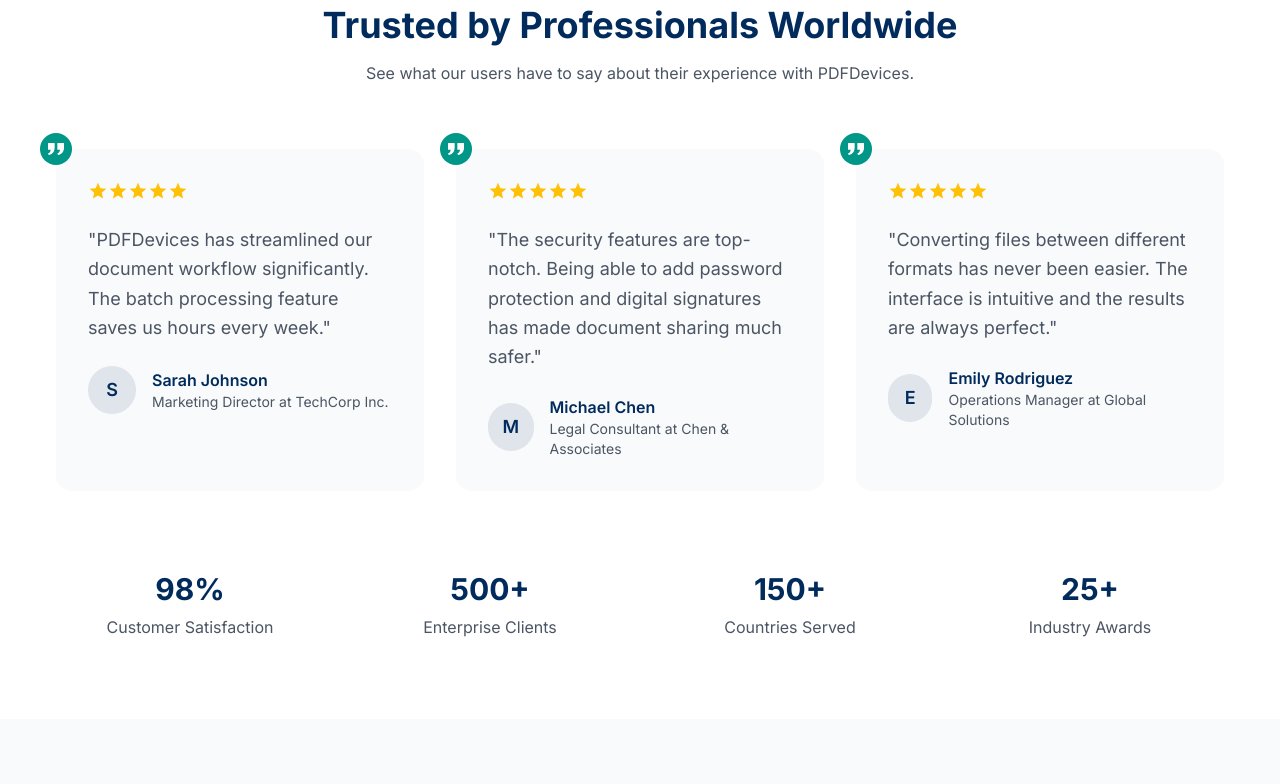
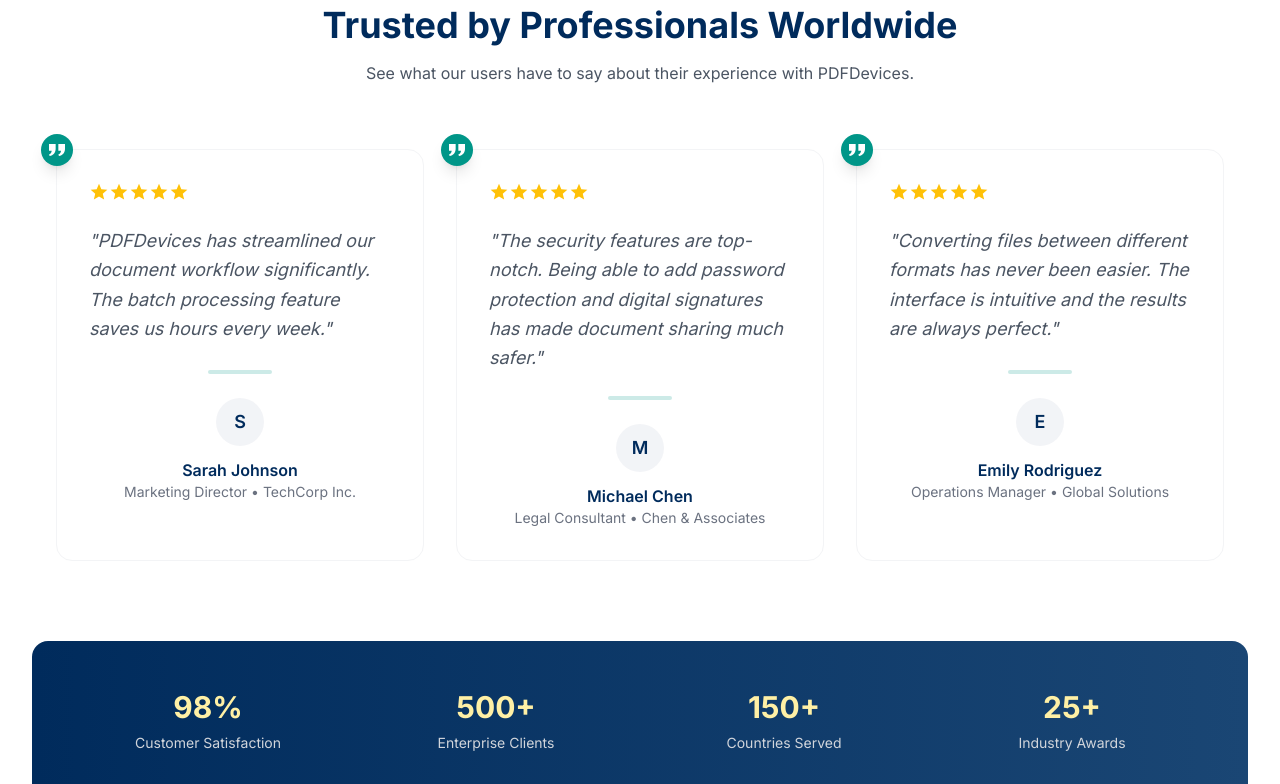
Before and after one commit to HammadAliRavian/pdf-devices-mockup1, a Next.js app: page / in a window 1280 px wide. Shown: the part 4300-5084 px from the top of the page. Built offline with nearby package versions, Linux system fonts and the light colour scheme.

Commit message:
Make Testimonials Section more professional

```diff
--- a/app/page.js
+++ b/app/page.js
@@ -717,7 +717,6 @@
                 name: "Sarah Johnson",
                 role: "Marketing Director",
                 company: "TechCorp Inc.",
-                image: "/testimonials/sarah.jpg", // Add actual image path
                 content:
                   "PDFDevices has streamlined our document workflow significantly. The batch processing feature saves us hours every week.",
                 rating: 5,
@@ -726,7 +725,6 @@
                 name: "Michael Chen",
                 role: "Legal Consultant",
                 company: "Chen & Associates",
-                image: "/testimonials/michael.jpg", // Add actual image path
                 content:
                   "The security features are top-notch. Being able to add password protection and digital signatures has made document sharing much safer.",
                 rating: 5,
@@ -735,7 +733,6 @@
                 name: "Emily Rodriguez",
                 role: "Operations Manager",
                 company: "Global Solutions",
-                image: "/testimonials/emily.jpg", // Add actual image path
                 content:
                   "Converting files between different formats has never been easier. The interface is intuitive and the results are always perfect.",
                 rating: 5,
@@ -746,11 +743,11 @@
                 initial={{ opacity: 0, y: 20 }}
                 whileInView={{ opacity: 1, y: 0 }}
                 transition={{ duration: 0.5, delay: index * 0.1 }}
-                className="bg-gray-50 rounded-2xl p-8 relative"
+                className="bg-white rounded-2xl p-8 relative group hover:shadow-xl transition-all duration-300 border border-gray-100"
               >
                 {/* Quote Icon */}
                 <div className="absolute -top-4 -left-4">
-                  <div className="w-8 h-8 rounded-full bg-[#009688] flex items-center justify-center">
+                  <div className="w-8 h-8 rounded-full bg-[#009688] flex items-center justify-center shadow-lg">
                     <svg
                       className="w-4 h-4 text-white"
                       fill="currentColor"
@@ -776,23 +773,26 @@
                 </div>
 
                 {/* Content */}
-                <p className="text-gray-600 mb-6 text-lg leading-relaxed">
+                <div className="space-y-6">
+                  <p className="text-gray-600 text-lg leading-relaxed italic min-h-[120px]">
                     "{testimonial.content}"
                   </p>
 
+                  {/* Divider */}
+                  <div className="w-16 h-1 bg-[#009688]/20 rounded-full mx-auto" />
+
                   {/* Author */}
-                <div className="flex items-center">
-                  <div className="w-12 h-12 rounded-full bg-[#002B5C]/10 flex items-center justify-center mr-4">
+                  <div className="text-center">
+                    <div className="inline-flex items-center justify-center w-12 h-12 rounded-full bg-[#002B5C]/5 mb-3">
                       <span className="text-[#002B5C] font-semibold text-lg">
                         {testimonial.name.charAt(0)}
                       </span>
                     </div>
-                  <div>
-                    <h4 className="font-semibold text-[#002B5C]">
+                    <h4 className="font-semibold text-[#002B5C] group-hover:text-[#009688] transition-colors">
                       {testimonial.name}
                     </h4>
-                    <p className="text-sm text-gray-600">
-                      {testimonial.role} at {testimonial.company}
+                    <p className="text-sm text-gray-500">
+                      {testimonial.role} • {testimonial.company}
                     </p>
                   </div>
                 </div>
@@ -800,28 +800,31 @@
             ))}
           </div>
 
-          {/* Trust Badges */}
+          {/* Trust Metrics */}
           <div className="mt-20">
-            <div className="grid grid-cols-2 md:grid-cols-4 gap-8 items-center px-4 sm:px-6">
+            <div className="bg-gradient-to-r from-[#002B5C] to-[#1a4674] rounded-2xl overflow-hidden">
+              <div className="grid grid-cols-2 md:grid-cols-4 gap-8 p-8 md:p-12 relative">
+                <div className="absolute inset-0 bg-grid-white/[0.05] bg-[length:16px_16px]" />
                 {[
                   { label: "Customer Satisfaction", value: "98%" },
                   { label: "Enterprise Clients", value: "500+" },
                   { label: "Countries Served", value: "150+" },
                   { label: "Industry Awards", value: "25+" },
-              ].map((badge, index) => (
+                ].map((metric, index) => (
                   <motion.div
                     key={index}
                     initial={{ opacity: 0, y: 20 }}
                     whileInView={{ opacity: 1, y: 0 }}
                     transition={{ duration: 0.5, delay: index * 0.1 }}
-                  className="text-center"
+                    className="relative text-center"
                   >
-                  <div className="text-3xl font-bold text-[#002B5C] mb-2">
-                    {badge.value}
+                    <div className="text-3xl font-bold text-[#FFF0A5] mb-2">
+                      {metric.value}
                     </div>
-                  <div className="text-gray-600">{badge.label}</div>
+                    <div className="text-sm text-gray-300">{metric.label}</div>
                   </motion.div>
                 ))}
+              </div>
             </div>
           </div>
         </div>
```
Lines whose indentation alone changed are shown as unchanged.
